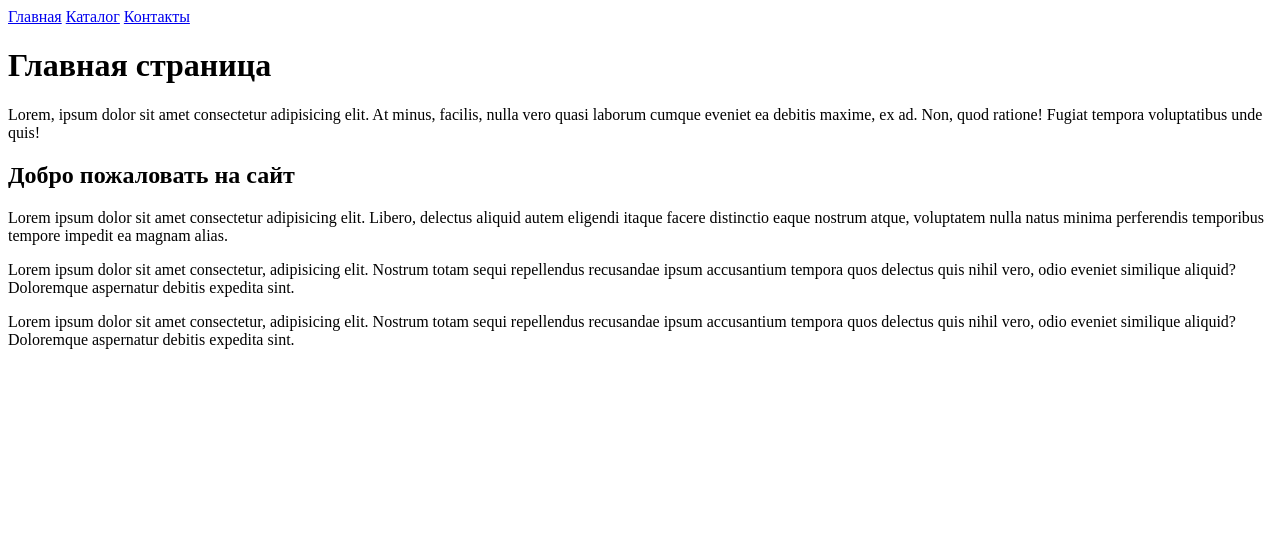
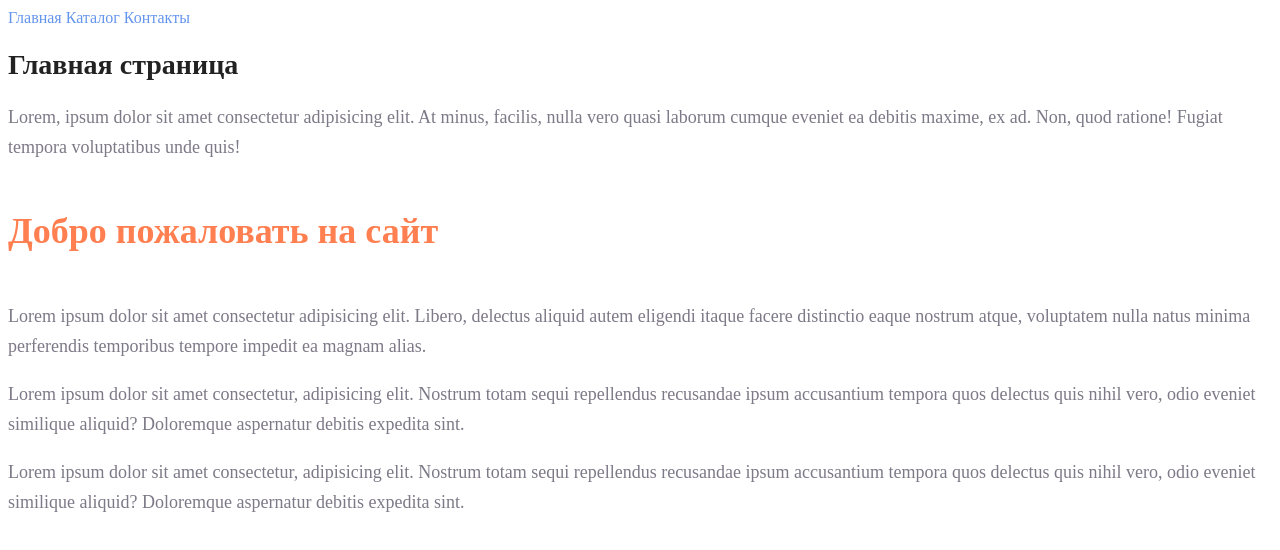
Before and after one commit to NAG1BALA/HTML-CSS, a plain HTML site: page homework1/index.html in a window 1280 px wide. Drawn offline with Linux system fonts and the light colour scheme.

Commit message:
Homework 2

```diff
--- a/homework1/index.html
+++ b/homework1/index.html
@@ -5,23 +5,28 @@
     <meta charset="UTF-8">
     <meta name="viewport" content="width=device-width, initial-scale=1.0">
     <title>Главная</title>
+    <link rel="stylesheet" href="style.css">
 </head>
 
 <body>
-    <a href="index.html">Главная</a>
-    <a href="catalog/catalog.html">Каталог</a>
-    <a href="contacts.html">Контакты</a>
-    <h1>Главная страница</h1>
-    <p>Lorem, ipsum dolor sit amet consectetur adipisicing elit. At minus, facilis, nulla vero quasi laborum cumque
+    <a class="link" href="index.html">Главная</a>
+    <a class="link" href="catalog/catalog.html">Каталог</a>
+    <a class="link" href="contacts.html">Контакты</a>
+    <h1 class="heading">Главная страница</h1>
+    <p class="article">Lorem, ipsum dolor sit amet consectetur adipisicing elit. At minus, facilis, nulla vero quasi
+        laborum cumque
         eveniet ea debitis maxime, ex ad. Non, quod ratione! Fugiat tempora voluptatibus unde quis!</p>
-    <h2>Добро пожаловать на сайт</h2>
-    <p>Lorem ipsum dolor sit amet consectetur adipisicing elit. Libero, delectus aliquid autem eligendi itaque facere
+    <h2 class="caption">Добро пожаловать на сайт</h2>
+    <p class="article">Lorem ipsum dolor sit amet consectetur adipisicing elit. Libero, delectus aliquid autem eligendi
+        itaque facere
         distinctio eaque nostrum atque, voluptatem nulla natus minima perferendis temporibus tempore impedit ea magnam
         alias.</p>
-    <p>Lorem ipsum dolor sit amet consectetur, adipisicing elit. Nostrum totam sequi repellendus recusandae ipsum
+    <p class="article">Lorem ipsum dolor sit amet consectetur, adipisicing elit. Nostrum totam sequi repellendus
+        recusandae ipsum
         accusantium tempora quos delectus quis nihil vero, odio eveniet similique aliquid? Doloremque aspernatur debitis
         expedita sint.</p>
-    <p>Lorem ipsum dolor sit amet consectetur, adipisicing elit. Nostrum totam sequi repellendus recusandae ipsum
+    <p class="article">Lorem ipsum dolor sit amet consectetur, adipisicing elit. Nostrum totam sequi repellendus
+        recusandae ipsum
         accusantium tempora quos delectus quis nihil vero, odio eveniet similique aliquid? Doloremque aspernatur debitis
         expedita sint.</p>
 </body>
--- /dev/null
+++ b/homework1/style.css
@@ -0,0 +1,32 @@
+a {
+    text-decoration: chartreuse;
+}
+
+.link {
+    color: cornflowerblue;
+    font-size: 16px;
+    line-height: 20px;
+}
+
+.heading {
+    color: #222222;
+    font-size: 28px;
+    line-height:36px;
+    font-weight: bold;
+}
+
+.article {
+    font-style: normal;
+    font-weight: 300;
+    font-size: 18px;
+    line-height: 30px;
+    color: #7D7987;
+}
+
+.caption {
+    color: coral;
+    font-style: normal;
+    font-weight: 700;
+    font-size: 36px;
+    line-height: 80px;
+}
```
Also changed, not shown: homework1/catalog/catalog.html (+7 -5 lines), homework1/contacts.html (+4 -3 lines).
